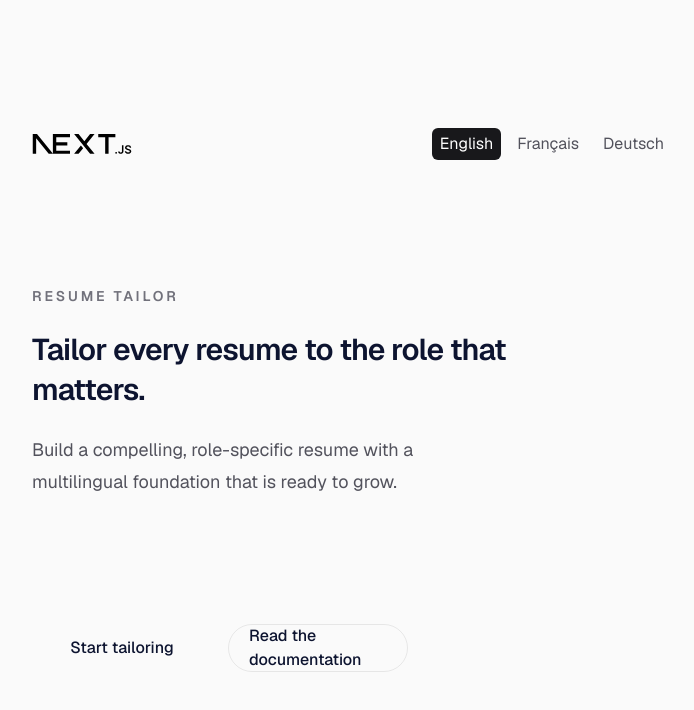
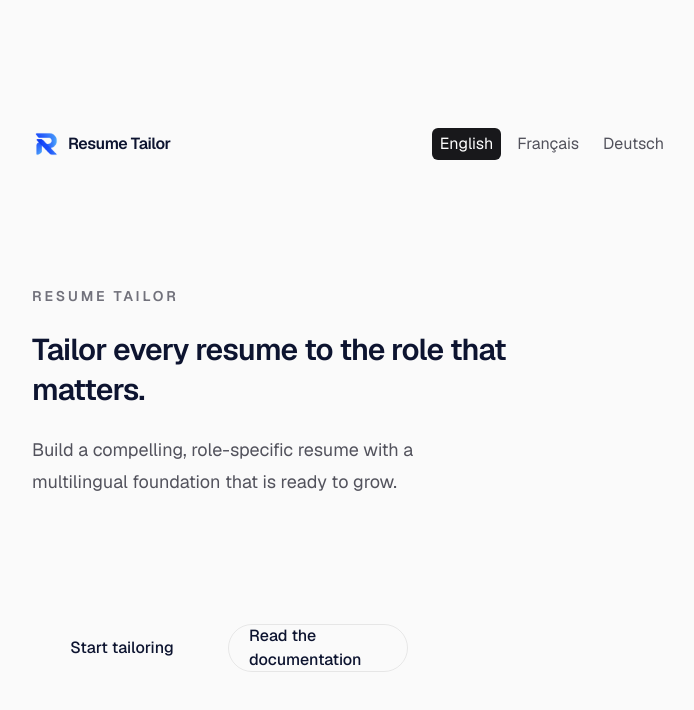
Before and after one commit to Edwinfom00/resume-tailor, a Next.js app: page /en in a window 1280 px wide. Shown: the top 710 px of the page, without its empty margins (288-982 px from the left). Built offline with nearby package versions, Linux system fonts and the light colour scheme.

Commit message:
03: Add logo and agent rules

```diff
--- a/src/app/[locale]/page.tsx
+++ b/src/app/[locale]/page.tsx
@@ -1,5 +1,5 @@
-import Image from "next/image";
 import { notFound } from "next/navigation";
+import { Logo } from "@/components/brand/logo";
 import { LanguageSwitcher } from "@/components/i18n/language-switcher";
 import { getDictionary } from "@/i18n/dictionaries";
 import { isLocale } from "@/i18n/locales";
@@ -21,13 +21,10 @@ export default async function Home({ params }: LocalePageProps) {
     <div className="flex flex-1 flex-col items-center justify-center bg-zinc-50 font-sans">
       <main className="flex w-full max-w-3xl flex-1 flex-col items-center justify-between px-16 py-16 sm:items-start sm:py-32">
         <div className="flex w-full items-center justify-between gap-6">
-          <Image
-            className="h-5 w-25 dark:invert"
-            src="/next.svg"
-            alt={dictionary.home.logoAlt}
-            width={100}
-            height={20}
-            priority
+          <Logo
+            name={dictionary.metadata.title}
+            size="sm"
+            preload
           />
           <LanguageSwitcher
             locale={locale}
--- /dev/null
+++ b/src/components/brand/logo.tsx
@@ -0,0 +1,87 @@
+import Image from "next/image";
+
+export type LogoSize = "xs" | "sm" | "md" | "lg" | "xl";
+
+type LogoDimensions = Readonly<{
+  icon: number;
+  wordmark: number;
+}>;
+
+const logoDimensions: Record<LogoSize, LogoDimensions> = {
+  xs: { icon: 20, wordmark: 14 },
+  sm: { icon: 28, wordmark: 16 },
+  md: { icon: 36, wordmark: 20 },
+  lg: { icon: 48, wordmark: 24 },
+  xl: { icon: 64, wordmark: 30 },
+};
+
+export type LogoProps = Readonly<{
+  name?: string;
+  size?: LogoSize | number;
+  showName?: boolean;
+  preload?: boolean;
+  className?: string;
+  iconClassName?: string;
+  nameClassName?: string;
+}>;
+
+function getDimensions(size: LogoSize | number): LogoDimensions {
+  if (typeof size === "number") {
+    const icon = Math.max(1, size);
+
+    return {
+      icon,
+      wordmark: Math.max(12, Math.round(icon * 0.56)),
+    };
+  }
+
+  return logoDimensions[size];
+}
+
+
+export function Logo({
+  name = "Resume Tailor",
+  size = "md",
+  showName = true,
+  preload = false,
+  className,
+  iconClassName,
+  nameClassName,
+}: LogoProps) {
+  const dimensions = getDimensions(size);
+
+  return (
+    <span
+      className={[
+        "inline-flex shrink-0 items-center font-semibold tracking-tight text-ink",
+        showName ? "gap-2" : undefined,
+        className,
+      ]
+        .filter(Boolean)
+        .join(" ")}
+    >
+      <Image
+        src="/logo.png"
+        alt={showName ? "" : name}
+        width={1254}
+        height={1254}
+        sizes={`${dimensions.icon}px`}
+        preload={preload}
+        className={["shrink-0 object-contain", iconClassName]
+          .filter(Boolean)
+          .join(" ")}
+        style={{ width: dimensions.icon, height: dimensions.icon }}
+      />
+      {showName ? (
+        <span
+          className={["whitespace-nowrap", nameClassName]
+            .filter(Boolean)
+            .join(" ")}
+          style={{ fontSize: dimensions.wordmark, lineHeight: 1.1 }}
+        >
+          {name}
+        </span>
+      ) : null}
+    </span>
+  );
+}
--- a/src/i18n/messages/de.ts
+++ b/src/i18n/messages/de.ts
@@ -13,7 +13,6 @@ export const messages = {
     title: "Passen Sie jeden Lebenslauf an die Stelle an, die zählt.",
     description:
       "Erstellen Sie einen überzeugenden, stellenbezogenen Lebenslauf mit einer skalierbaren mehrsprachigen Grundlage.",
-    logoAlt: "Resume Tailor",
     primaryAction: "Jetzt starten",
     secondaryAction: "Dokumentation lesen",
   },
--- a/src/i18n/messages/en.ts
+++ b/src/i18n/messages/en.ts
@@ -13,7 +13,6 @@ export const messages = {
     title: "Tailor every resume to the role that matters.",
     description:
       "Build a compelling, role-specific resume with a multilingual foundation that is ready to grow.",
-    logoAlt: "Resume Tailor",
     primaryAction: "Start tailoring",
     secondaryAction: "Read the documentation",
   },
--- a/src/i18n/messages/fr.ts
+++ b/src/i18n/messages/fr.ts
@@ -13,7 +13,6 @@ export const messages = {
     title: "Adaptez chaque CV au poste qui compte.",
     description:
       "Créez un CV convaincant et adapté au poste grâce à une base multilingue prête à évoluer.",
-    logoAlt: "Resume Tailor",
     primaryAction: "Commencer",
     secondaryAction: "Lire la documentation",
   },
--- a/src/i18n/messages/types.ts
+++ b/src/i18n/messages/types.ts
@@ -10,7 +10,6 @@ export type Messages = {
     eyebrow: string;
     title: string;
     description: string;
-    logoAlt: string;
     primaryAction: string;
     secondaryAction: string;
   };
```
Also changed, not shown: 2 other files (tests, documents, lock files or other folders).
